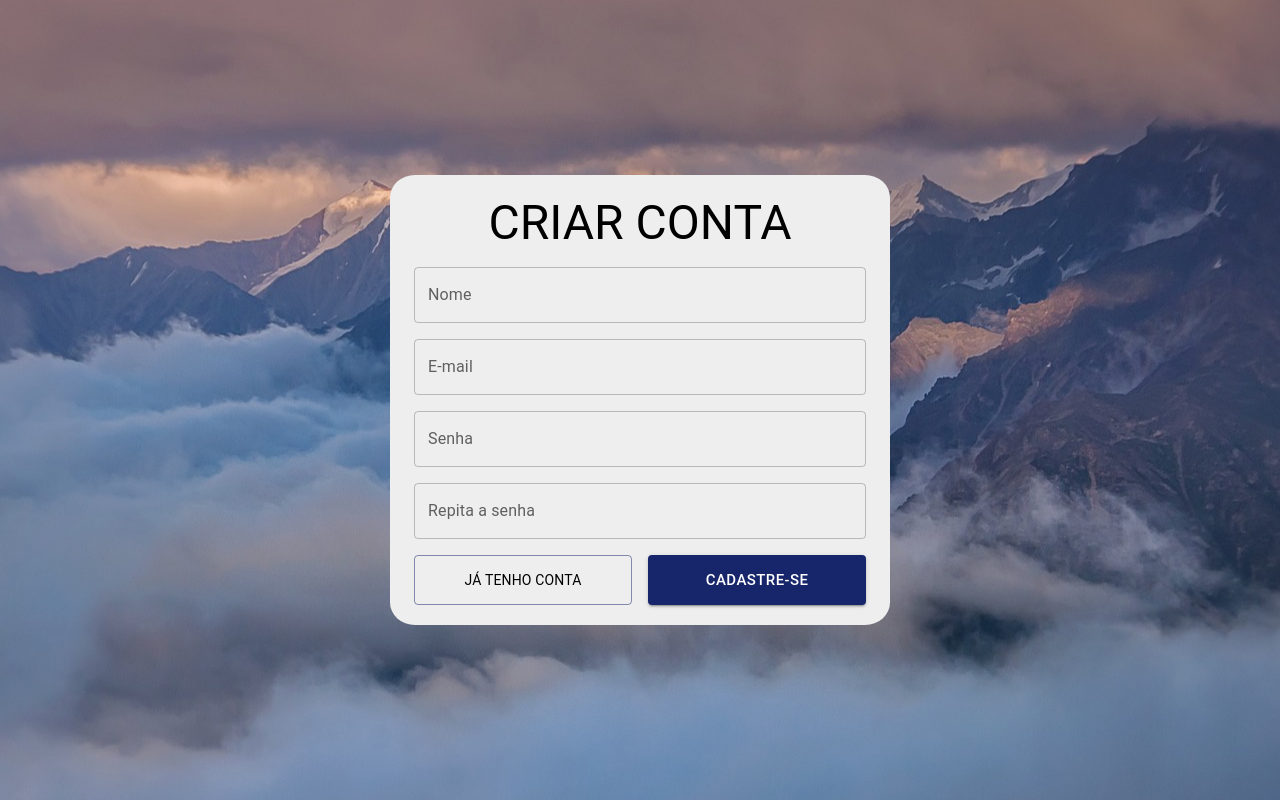
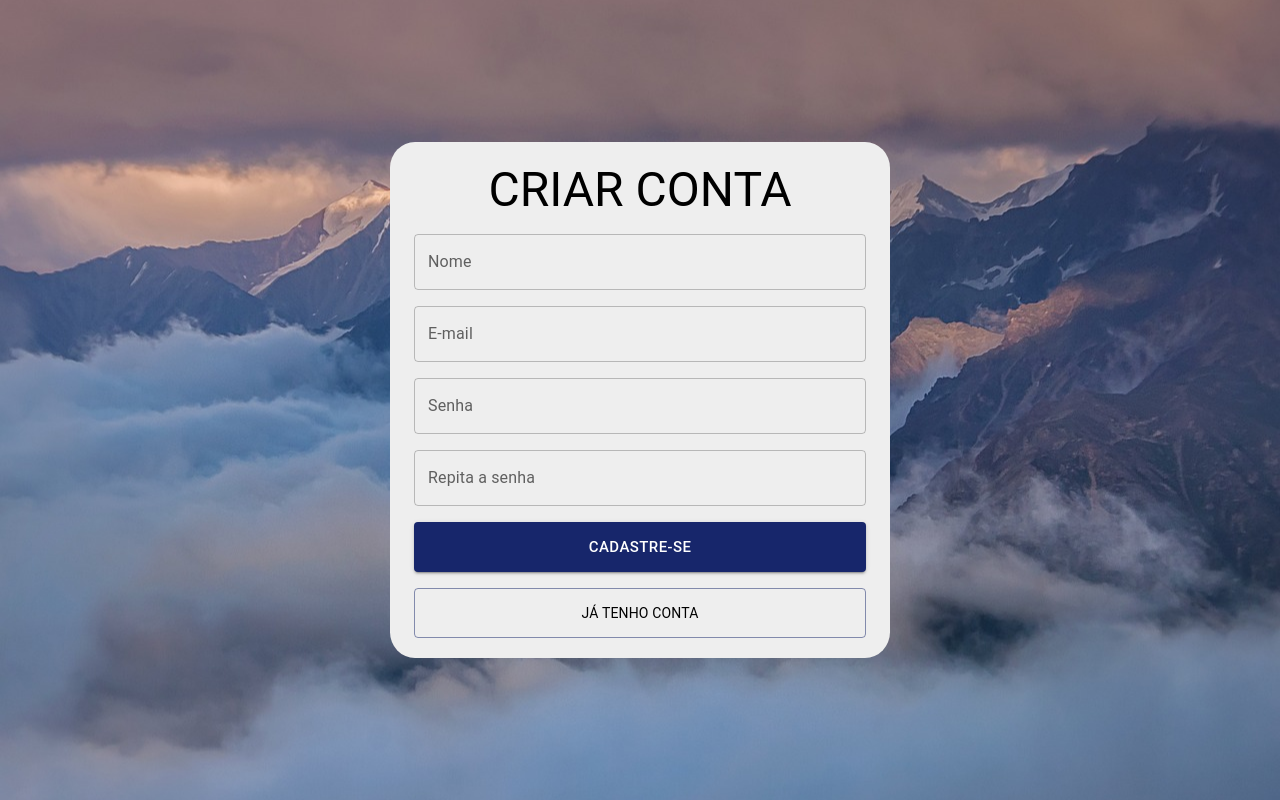
Before and after one commit to Guisalazarr/wallet, a React (Vite) app: page /register in a window 1280 px wide. Built offline with nearby package versions, Linux system fonts and the light colour scheme.

Commit message:
refact: button login / register

```diff
--- a/src/pages/Login/index.tsx
+++ b/src/pages/Login/index.tsx
@@ -31,14 +31,7 @@ const Login: React.FC = () => {
                     variant="outlined"
                 />
             </Grid2>
-            <Grid2 size={6}>
-                <Button variant='outlined' size='large' style={{ cursor: 'pointer' }} fullWidth sx={{ height: '50px' }} onClick={() => navigate('/register')}>
-                    <Typography variant="body2" color="black">
-                        CRIAR CONTA
-                    </Typography>
-                </Button>
-            </Grid2>
-            <Grid2 size={6}>
+            <Grid2 size={12}>
                 <Button
                     variant="contained"
                     size="large"
@@ -50,7 +43,13 @@ const Login: React.FC = () => {
                     Entrar
                 </Button>
             </Grid2>
-
+            <Grid2 size={12}>
+                <Button variant='outlined' size='large' style={{ cursor: 'pointer' }} fullWidth sx={{ height: '50px' }} onClick={() => navigate('/register')}>
+                    <Typography variant="body2" color="black">
+                        CRIAR CONTA
+                    </Typography>
+                </Button>
+            </Grid2>
         </Grid2>
     );
 }
--- a/src/pages/Register/index.tsx
+++ b/src/pages/Register/index.tsx
@@ -1,5 +1,5 @@
 import React from 'react';
-import { Button, Grid2, Link, TextField, Typography } from '@mui/material';
+import { Button, Grid2, TextField, Typography } from '@mui/material';
 import { useNavigate } from 'react-router-dom';
 import TitlePage from '../../components/TitlePage';
 
@@ -49,18 +49,19 @@ const Register: React.FC = () => {
                         variant="outlined"
                     />
                 </Grid2>
-                <Grid2 size={6} >
+                <Grid2 size={12}>
+                    <Button variant="contained" color="primary" size="large" fullWidth sx={{ height: '50px' }} >
+                        Cadastre-se
+                    </Button>
+                </Grid2>
+                <Grid2 size={12} >
                     <Button variant='outlined' size='large' fullWidth sx={{ height: '50px' }} onClick={() => navigate('/')}>
                         <Typography variant="body2" color="black">
                             JÁ TENHO CONTA
                         </Typography>
                     </Button>
                 </Grid2>
-                <Grid2 size={6}>
-                    <Button variant="contained" color="primary" size="large" fullWidth sx={{ height: '50px' }} >
-                        Cadastre-se
-                    </Button>
-                </Grid2>
+
             </Grid2>
         </>
     );
```
